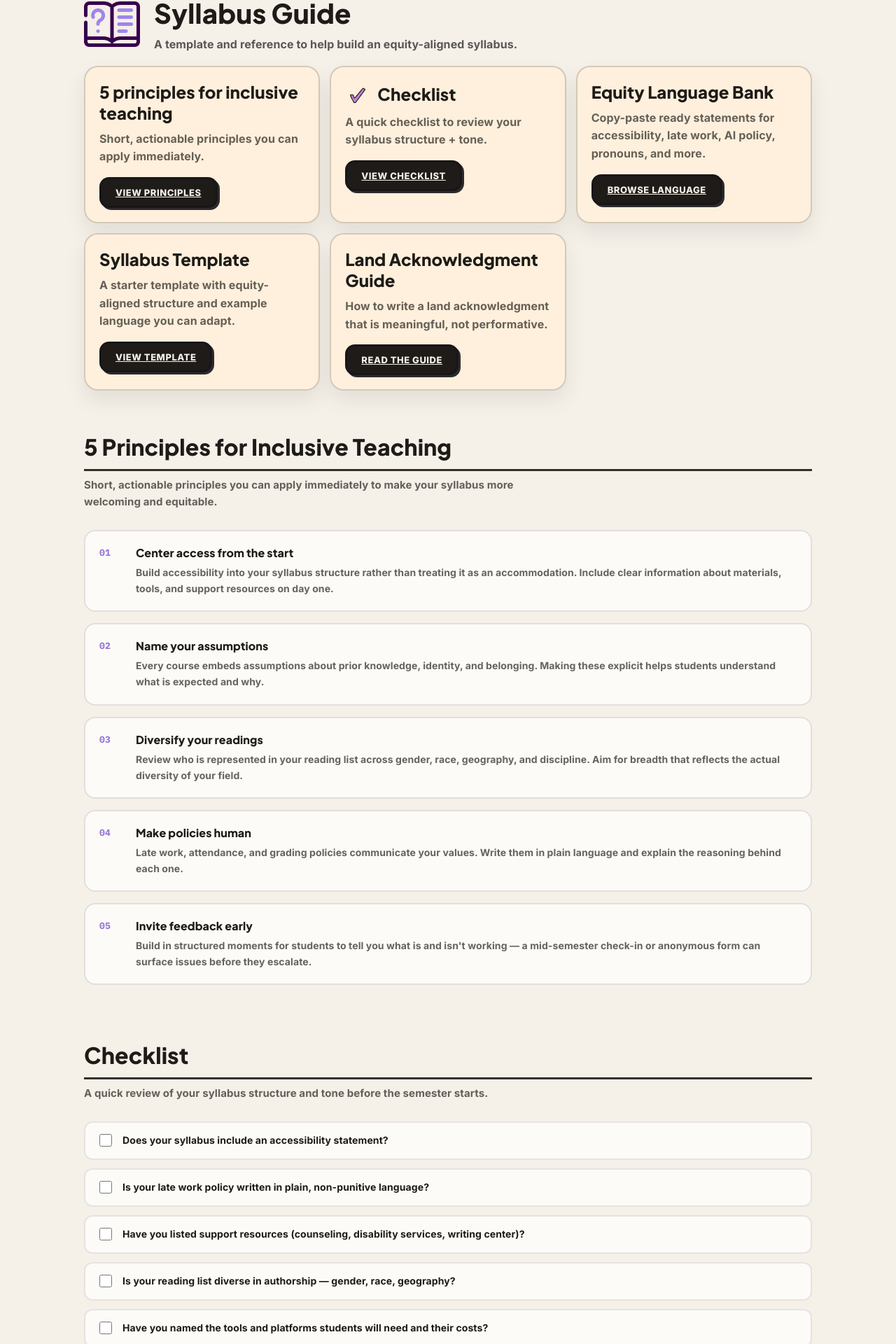
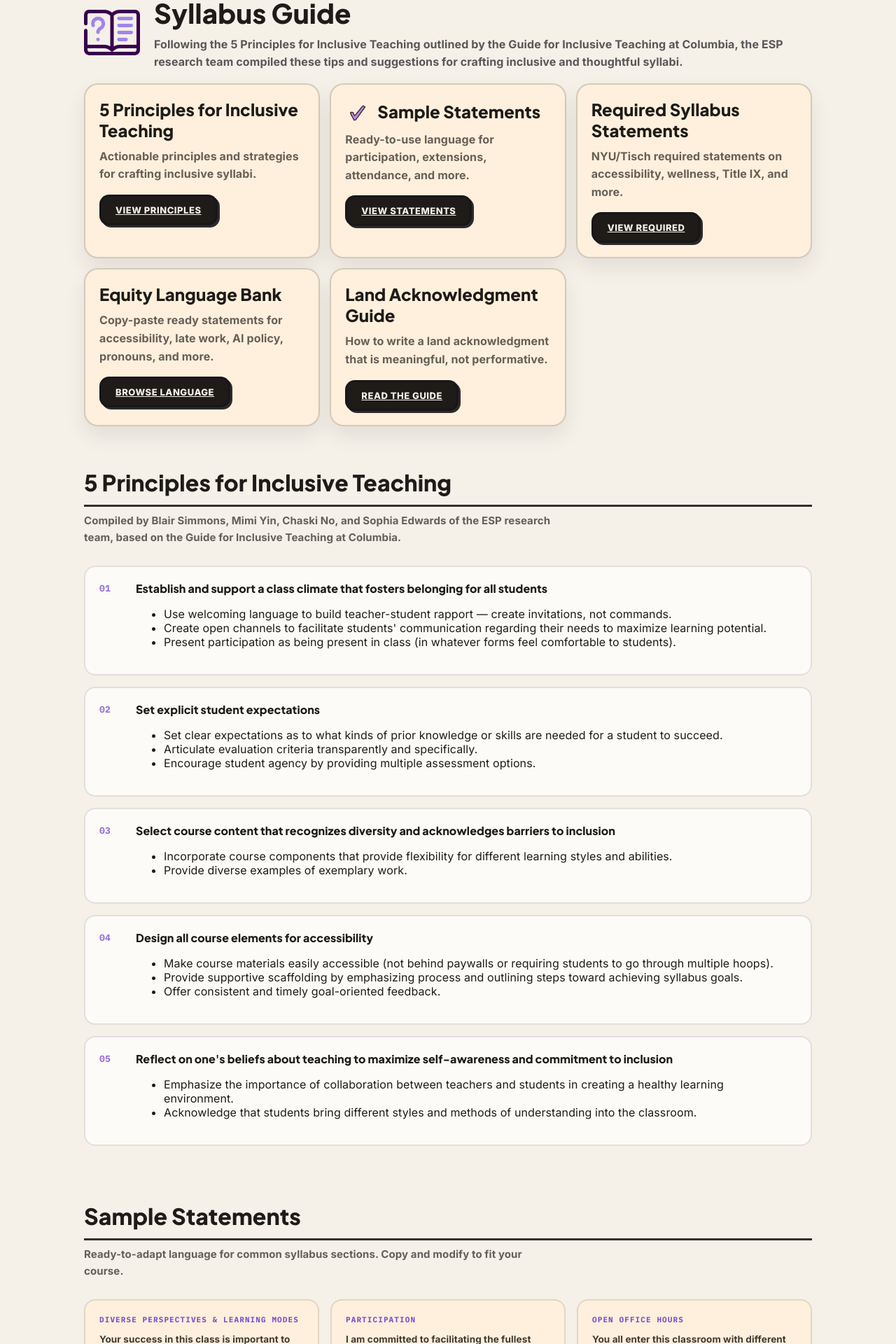
Before and after one commit to yafira/esp, a Next.js app: page /guide in a window 1280 px wide. Shown: the part 108-2028 px from the top of the page at 70% size. Built offline with nearby package versions, Linux system fonts and the light colour scheme.

Commit message:
updated syllabus guide

```diff
--- a/src/app/guide/page.js
+++ b/src/app/guide/page.js
@@ -16,7 +16,10 @@ export default function GuidePage() {
           <div>
             <h1>Syllabus Guide</h1>
             <p>
-              A template and reference to help build an equity-aligned syllabus.
+              Following the 5 Principles for Inclusive Teaching outlined by the
+              Guide for Inclusive Teaching at Columbia, the ESP research team
+              compiled these tips and suggestions for crafting inclusive and
+              thoughtful syllabi.
             </p>
           </div>
         </div>
@@ -24,8 +27,10 @@ export default function GuidePage() {
 
       <div className="page-cards">
         <div className="panel panel-cream">
-          <h2>5 principles for inclusive teaching</h2>
-          <p>Short, actionable principles you can apply immediately.</p>
+          <h2>5 Principles for Inclusive Teaching</h2>
+          <p>
+            Actionable principles and strategies for crafting inclusive syllabi.
+          </p>
           <a className="button button-ink" href="#principles">
             View principles
           </a>
@@ -39,11 +44,24 @@ export default function GuidePage() {
               width={36}
               height={36}
             />
-            <h2>Checklist</h2>
+            <h2>Sample Statements</h2>
           </div>
-          <p>A quick checklist to review your syllabus structure + tone.</p>
-          <a className="button button-ink" href="#checklist">
-            View checklist
+          <p>
+            Ready-to-use language for participation, extensions, attendance, and
+            more.
+          </p>
+          <a className="button button-ink" href="#statements">
+            View statements
+          </a>
+        </div>
+        <div className="panel panel-cream">
+          <h2>Required Syllabus Statements</h2>
+          <p>
+            NYU/Tisch required statements on accessibility, wellness, Title IX,
+            and more.
+          </p>
+          <a className="button button-ink" href="#required">
+            View required
           </a>
         </div>
         <div className="panel panel-cream">
@@ -54,16 +72,6 @@ export default function GuidePage() {
           </p>
           <a className="button button-ink" href="#language">
             Browse language
-          </a>
-        </div>
-        <div className="panel panel-cream">
-          <h2>Syllabus Template</h2>
-          <p>
-            A starter template with equity-aligned structure and example
-            language you can adapt.
-          </p>
-          <a className="button button-ink" href="#template">
-            View template
           </a>
         </div>
         <div className="panel panel-cream">
@@ -79,91 +87,183 @@ export default function GuidePage() {
       </div>
 
       <div className="guide-sections">
+        {/* 5 PRINCIPLES */}
         <section id="principles" className="guide-section">
           <h2 className="guide-section-title">
             5 Principles for Inclusive Teaching
           </h2>
           <p className="guide-section-intro">
-            Short, actionable principles you can apply immediately to make your
-            syllabus more welcoming and equitable.
+            Compiled by Blair Simmons, Mimi Yin, Chaski No, and Sophia Edwards
+            of the ESP research team, based on the Guide for Inclusive Teaching
+            at Columbia.
           </p>
           <div className="guide-principles">
             {[
               {
                 n: "01",
-                title: "Center access from the start",
-                body: "Build accessibility into your syllabus structure rather than treating it as an accommodation. Include clear information about materials, tools, and support resources on day one.",
+                title:
+                  "Establish and support a class climate that fosters belonging for all students",
+                body: [
+                  "Use welcoming language to build teacher-student rapport — create invitations, not commands.",
+                  "Create open channels to facilitate students' communication regarding their needs to maximize learning potential.",
+                  "Present participation as being present in class (in whatever forms feel comfortable to students).",
+                ],
               },
               {
                 n: "02",
-                title: "Name your assumptions",
-                body: "Every course embeds assumptions about prior knowledge, identity, and belonging. Making these explicit helps students understand what is expected and why.",
+                title: "Set explicit student expectations",
+                body: [
+                  "Set clear expectations as to what kinds of prior knowledge or skills are needed for a student to succeed.",
+                  "Articulate evaluation criteria transparently and specifically.",
+                  "Encourage student agency by providing multiple assessment options.",
+                ],
               },
               {
                 n: "03",
-                title: "Diversify your readings",
-                body: "Review who is represented in your reading list across gender, race, geography, and discipline. Aim for breadth that reflects the actual diversity of your field.",
+                title:
+                  "Select course content that recognizes diversity and acknowledges barriers to inclusion",
+                body: [
+                  "Incorporate course components that provide flexibility for different learning styles and abilities.",
+                  "Provide diverse examples of exemplary work.",
+                ],
               },
               {
                 n: "04",
-                title: "Make policies human",
-                body: "Late work, attendance, and grading policies communicate your values. Write them in plain language and explain the reasoning behind each one.",
+                title: "Design all course elements for accessibility",
+                body: [
+                  "Make course materials easily accessible (not behind paywalls or requiring students to go through multiple hoops).",
+                  "Provide supportive scaffolding by emphasizing process and outlining steps toward achieving syllabus goals.",
+                  "Offer consistent and timely goal-oriented feedback.",
+                ],
               },
               {
                 n: "05",
-                title: "Invite feedback early",
-                body: "Build in structured moments for students to tell you what is and isn't working — a mid-semester check-in or anonymous form can surface issues before they escalate.",
+                title:
+                  "Reflect on one's beliefs about teaching to maximize self-awareness and commitment to inclusion",
+                body: [
+                  "Emphasize the importance of collaboration between teachers and students in creating a healthy learning environment.",
+                  "Acknowledge that students bring different styles and methods of understanding into the classroom.",
+                ],
               },
             ].map(({ n, title, body }) => (
               <div key={n} className="guide-principle-card">
                 <div className="guide-principle-n">{n}</div>
                 <div>
                   <h3 className="guide-principle-title">{title}</h3>
-                  <p className="guide-principle-body">{body}</p>
+                  <ul className="guide-principle-list">
+                    {body.map((item, i) => (
+                      <li key={i}>{item}</li>
+                    ))}
+                  </ul>
                 </div>
               </div>
             ))}
           </div>
         </section>
 
-        <section id="checklist" className="guide-section">
-          <h2 className="guide-section-title">Checklist</h2>
+        {/* SAMPLE STATEMENTS */}
+        <section id="statements" className="guide-section">
+          <h2 className="guide-section-title">Sample Statements</h2>
           <p className="guide-section-intro">
-            A quick review of your syllabus structure and tone before the
-            semester starts.
+            Ready-to-adapt language for common syllabus sections. Copy and
+            modify to fit your course.
           </p>
-          <div className="guide-checklist">
+          <div className="guide-language-grid">
             {[
-              "Does your syllabus include an accessibility statement?",
-              "Is your late work policy written in plain, non-punitive language?",
-              "Have you listed support resources (counseling, disability services, writing center)?",
-              "Is your reading list diverse in authorship — gender, race, geography?",
-              "Have you named the tools and platforms students will need and their costs?",
-              "Does your grading rubric explain criteria clearly?",
-              "Is there a land acknowledgment or statement of values?",
-              "Have you included your pronouns and invited students to share theirs?",
-              "Is there a clear communication policy (email response time, office hours)?",
-              "Does the course description use welcoming, inclusive language?",
-            ].map((item, i) => (
-              <label key={i} className="guide-checklist-item">
-                <input type="checkbox" className="guide-checklist-check" />
-                <span>{item}</span>
-              </label>
+              {
+                label: "Diverse Perspectives & Learning Modes",
+                text: "Your success in this class is important to me. We all learn differently and require different kinds of accommodations. If there are aspects of this course that prevent you from learning or exclude you in any way, I invite you to communicate this with me. Together we'll develop strategies to meet both your needs and the requirements of the course.",
+              },
+              {
+                label: "Participation",
+                text: "I am committed to facilitating the fullest possible participation of all my students. Acknowledging that being present is a form of participation in itself, and that engaged listening is not a passive form of participation either, I welcome my students to communicate with me what kinds of engagement are best for them. Examples of participation: asking questions, office hours, emails, group discussion, arriving on time, taking notes, listening to peers, submitting anonymous responses, active listening.",
+              },
+              {
+                label: "Open Office Hours",
+                text: "You all enter this classroom with different sets of skills. I open my office to you as an extension of the classroom. There's no incorrect way to approach office hours, and they can be as formal or informal as you would like. I welcome you to contact me outside of class and office hours — you may email me, call me, or schedule an appointment.",
+              },
+              {
+                label: "Extensions",
+                text: "An assignment extension may be granted upon request. If you request an extension, your grade will not be affected. However, if you do not request an extension, the grading rules above apply.",
+              },
+              {
+                label: "Communication",
+                text: "You must check your email (or other stated class form of communication) for important updates about class.",
+              },
+              {
+                label: "Incompletes",
+                text: "Incomplete grades may only be given to students who have completed more than half of the class assignments. Incomplete grades are given at the discretion of the professor since managing incomplete grades is often additional uncompensated labor for the instructor.",
+              },
+              {
+                label: "Attendance",
+                text: "There are no excused absences and unexcused absences. There are only absences. You can have X amount of absences without your grade being affected. A passing grade requires at least 50% attendance. 2 late arrivals (more than 10 minutes after start time) will count as 1 absence.",
+              },
+            ].map(({ label, text }) => (
+              <div key={label} className="guide-language-card">
+                <div className="guide-language-label">{label}</div>
+                <p className="guide-language-text">{text}</p>
+              </div>
             ))}
           </div>
         </section>
 
+        {/* REQUIRED STATEMENTS */}
+        <section id="required" className="guide-section">
+          <h2 className="guide-section-title">Required Syllabus Statements</h2>
+          <p className="guide-section-intro">
+            The following statements are required by NYU/Tisch and should be
+            included in all syllabi.
+          </p>
+          <div className="guide-template">
+            {[
+              {
+                heading: "Academic Integrity",
+                placeholder:
+                  "Plagiarism is presenting someone else's work as though it were your own. Collaboration is highly valued and often necessary to produce great work. Students build their own work on that of other people and giving credit to the creator of the work you are incorporating into your own work is an act of integrity. Plagiarism, on the other hand, is a form of fraud. Proper acknowledgment and correct citation constitute the difference.",
+              },
+              {
+                heading: "Accessibility",
+                placeholder:
+                  "It's crucial for our community to create and uphold learning environments that empower students of all abilities. We are committed to creating an environment that enables open dialogue about the various temporary and long-term needs of students and participants for their academic success. We encourage all students to discuss with faculty and staff possible accommodations that would best support their learning. Students may also contact the Moses Center for Student Accessibility (212-998-4980) for resources and support.",
+              },
+              {
+                heading: "Counseling and Wellness",
+                placeholder:
+                  "Your health and safety are a priority at NYU. Students are encouraged to utilize the resources and support services available to them 24 hours a day, 7 days a week via the NYU Wellness Exchange Hotline at 212-443-9999. Additional support is available over email at wellness.exchange@nyu.edu and within the NYU Wellness Exchange app.",
+              },
+              {
+                heading: "Use of Electronic Devices",
+                placeholder:
+                  "Laptops and other electronic devices are essential tools for learning and interaction in classrooms. However, they can create distractions that hinder students' ability to actively participate and engage. Please be mindful of the ways in which these devices can affect the learning environment.",
+              },
+              {
+                heading: "Title IX",
+                placeholder:
+                  "Tisch School of the Arts is dedicated to providing its students with a learning environment that is rigorous, respectful, supportive and nurturing. Tisch is committed to enforcing University policies prohibiting all forms of sexual misconduct as well as discrimination on the basis of sex and gender. Detailed information regarding these policies and the resources available to students can be found through the NYU Title IX Office.",
+              },
+              {
+                heading: "Statement of Principle",
+                placeholder:
+                  "Teachers and students work together to create a supportive learning environment. The educational experience in the classroom is one that is enhanced by integrating varying perspectives and learning modes brought by students.",
+              },
+            ].map(({ heading, placeholder }) => (
+              <div key={heading} className="guide-template-section">
+                <h3 className="guide-template-heading">{heading}</h3>
+                <p className="guide-template-placeholder">{placeholder}</p>
+              </div>
+            ))}
+          </div>
+        </section>
+
+        {/* EQUITY LANGUAGE BANK */}
         <section id="language" className="guide-section">
           <h2 className="guide-section-title">Equity Language Bank</h2>
           <p className="guide-section-intro">
-            Copy-paste ready statements you can adapt for your own syllabus.
+            Additional copy-paste ready statements you can adapt for your own
+            syllabus.
           </p>
           <div className="guide-language-grid">
             {[
-              {
-                label: "Accessibility",
-                text: "I am committed to making this course accessible to all students. If you have a documented disability or anticipate needing accommodations, please contact the Moses Center for Student Accessibility and reach out to me as early as possible.",
-              },
               {
                 label: "Pronouns",
                 text: "I use [pronouns] and welcome you to share your own pronouns with me at any time. I will do my best to use them consistently and ask that we all extend that courtesy to one another.",
@@ -193,73 +293,7 @@ export default function GuidePage() {
           </div>
         </section>
 
-        <section id="template" className="guide-section">
-          <h2 className="guide-section-title">Syllabus Template</h2>
-          <p className="guide-section-intro">
-            A starter structure with equity-aligned sections and example
-            language you can adapt.
-          </p>
-          <div className="guide-template">
-            {[
-              {
-                heading: "Course Description",
-                placeholder:
-                  "Write 2–3 sentences describing the course, its goals, and who it is for. Use welcoming, plain language.",
-              },
-              {
-                heading: "Instructor Info & Office Hours",
-                placeholder:
-                  "Name, pronouns, email, and when/where students can find you. Include your response time for emails.",
-              },
-              {
-                heading: "Learning Objectives",
-                placeholder:
-                  "List 3–5 things students will be able to do by the end of the course. Use action verbs.",
-              },
-              {
-                heading: "Materials & Tools",
-                placeholder:
-                  "List required and recommended materials. Note which are free, which cost money, and where to access them.",
-              },
-              {
-                heading: "Accessibility Statement",
-                placeholder:
-                  "Copy from the language bank above, or write your own commitment to access.",
-              },
-              {
-                heading: "Grading & Assessment",
-                placeholder:
-                  "Describe how work will be evaluated. Include rubric criteria or link to them.",
-              },
-              {
-                heading: "Attendance & Participation",
-                placeholder:
-                  "Explain your expectations in plain language. Note any flexibility and what to do if students need to miss class.",
-              },
-              {
-                heading: "Late Work Policy",
-                placeholder:
-                  "State your policy clearly and humanely. Explain the reasoning.",
-              },
-              {
-                heading: "Schedule",
-                placeholder:
-                  "Week-by-week overview of topics, readings, and assignments.",
-              },
-              {
-                heading: "Support Resources",
-                placeholder:
-                  "List campus resources: writing center, counseling, disability services, financial aid, etc.",
-              },
-            ].map(({ heading, placeholder }) => (
-              <div key={heading} className="guide-template-section">
-                <h3 className="guide-template-heading">{heading}</h3>
-                <p className="guide-template-placeholder">{placeholder}</p>
-              </div>
-            ))}
-          </div>
-        </section>
-
+        {/* LAND ACKNOWLEDGMENT */}
         <section id="land" className="guide-section">
           <h2 className="guide-section-title">Land Acknowledgment Guide</h2>
           <p className="guide-section-intro">
```
